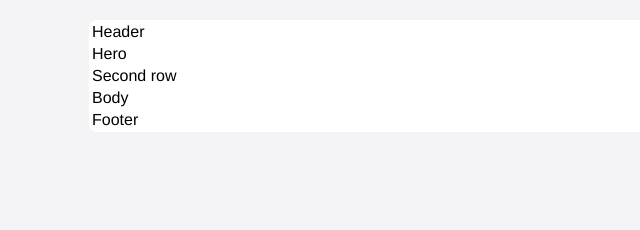
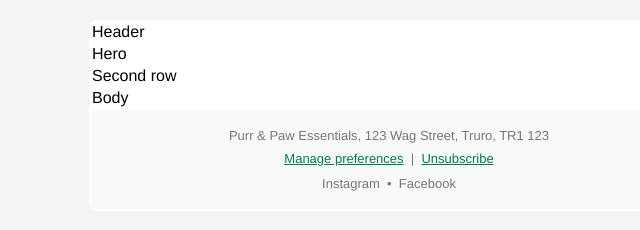
Before and after one commit to chris-townsend/email-template, a plain HTML site: page index.html in a window 1280 px wide. Shown: the whole page, without its empty margins (251-891 px from the left). Drawn offline with Linux system fonts and the light colour scheme.

Commit message:
Add: basic footer & styling

```diff
--- a/index.html
+++ b/index.html
@@ -42,7 +42,45 @@
 
             <!-- Footer -->
             <tr>
-              <td>Footer</td>
+              <td
+                style="
+                  background: #f7faf8;
+                  padding: 18px;
+                  text-align: center;
+                  font-size: 13px;
+                  color: #777777;
+                "
+              >
+                <p style="margin: 0 0 8px">
+                  Purr & Paw Essentials, 123 Wag Street, Truro, TR1 123
+                </p>
+                <p style="margin: 0 0 10px">
+                  <a
+                    href="https://purr-and-paw-essentials.com/preferences"
+                    style="color: #007a59; text-decoration: underline"
+                    >Manage preferences</a
+                  >
+                  &nbsp;|&nbsp;
+                  <a
+                    href="https://purr-and-paw-essentials.com/unsubscribe"
+                    style="color: #007a59; text-decoration: underline"
+                    >Unsubscribe</a
+                  >
+                </p>
+                <p style="margin: 0">
+                  <a
+                    href="https://instagram.com/"
+                    style="text-decoration: none; color: #777777"
+                    >Instagram</a
+                  >
+                  &nbsp;•&nbsp;
+                  <a
+                    href="https://facebook.com/"
+                    style="text-decoration: none; color: #777777"
+                    >Facebook</a
+                  >
+                </p>
+              </td>
             </tr>
           </table>
         </td>
```
